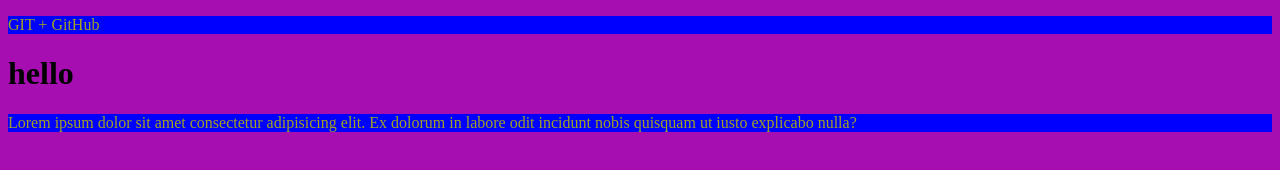
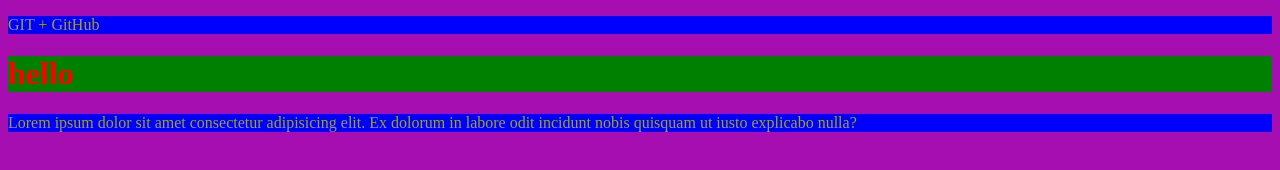
Before and after one commit to AleksandrCh94/gittest, a plain HTML site: page index.html in a window 1280 px wide. Drawn offline with Linux system fonts and the light colour scheme.

Commit message:
добавил стиль h1

```diff
--- a/css/main.css
+++ b/css/main.css
@@ -7,3 +7,8 @@ p {
     background-color: blue;
     text-align: auto;
 }
+
+h1 {
+    color: red;
+    background-color: green;
+}
```
